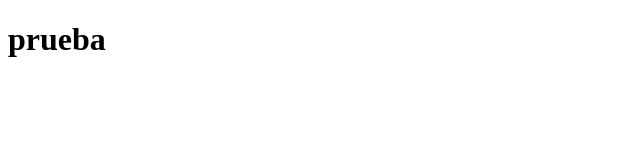
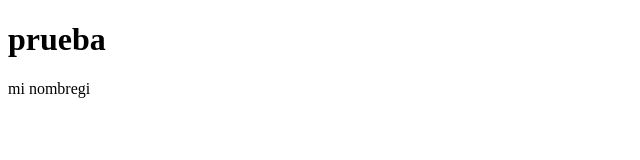
Before and after one commit to dilan-r-t/Proyecto_adso, a plain HTML site: page index.html in a window 1280 px wide. Shown: the whole page, without its empty margins (0-640 px from the left). Drawn offline with Linux system fonts and the light colour scheme.

Commit message:
se agrega el parraf con mi nombre

```diff
--- a/index.html
+++ b/index.html
@@ -7,5 +7,6 @@
     </head>
     <body>
         <h1>prueba</h1>
+        <p>mi nombregi</p>
     </body>
 </html>
```
